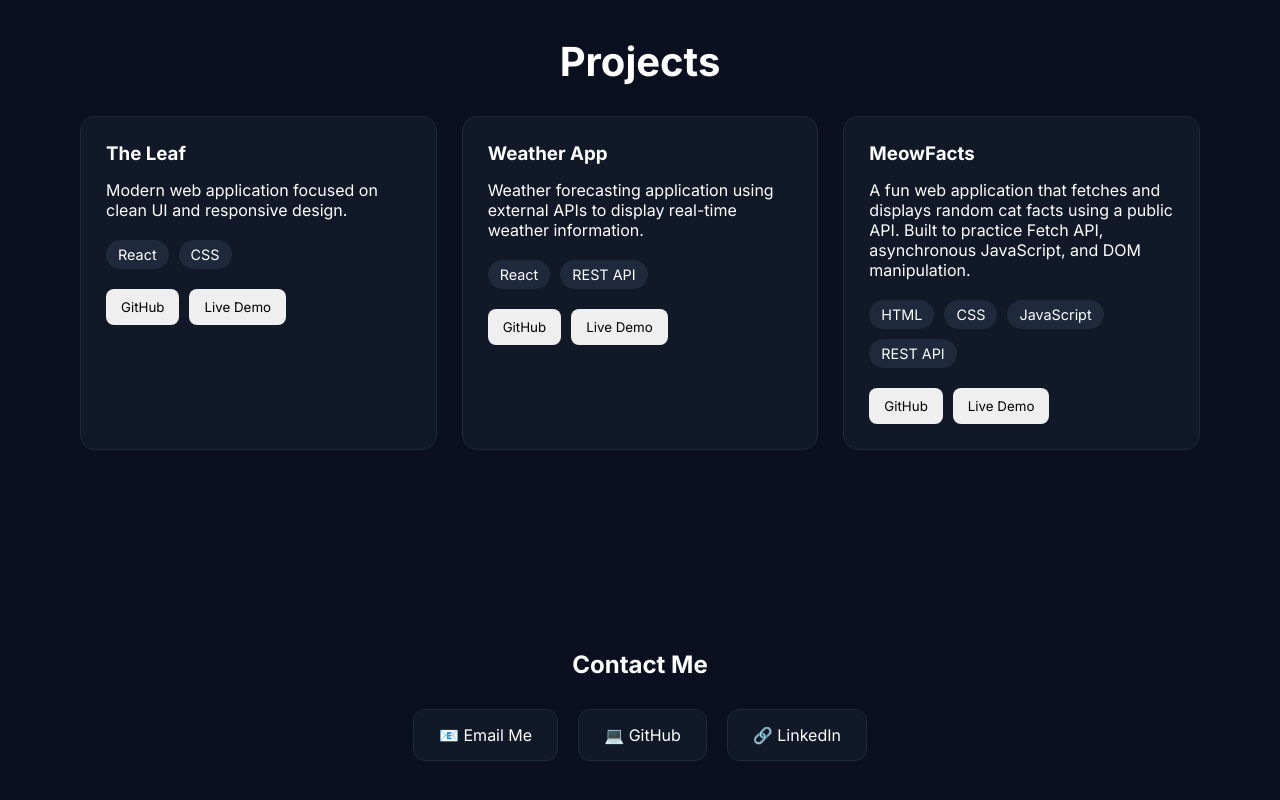
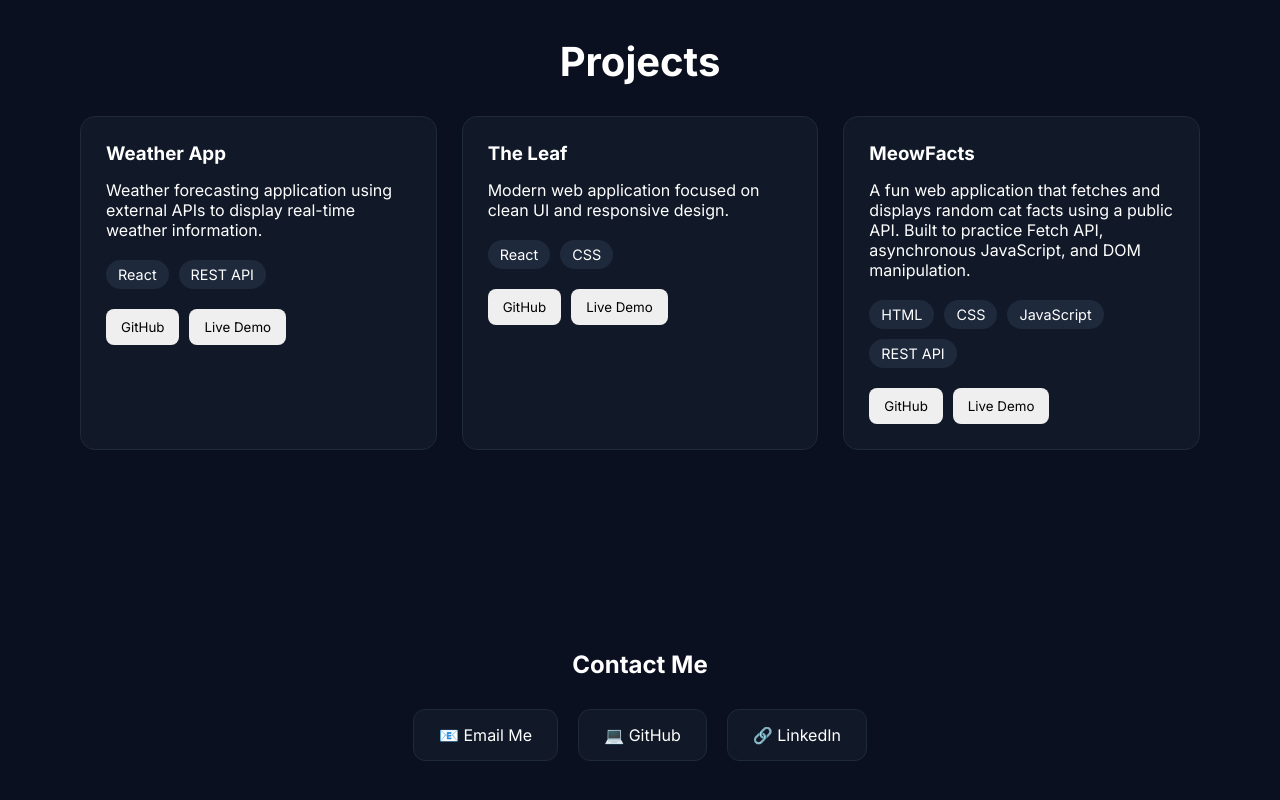
Before and after one commit to iamsachinG/sachin-portfolio, a React (Vite) app: page / in a window 1280 px wide. Shown: the part 2099-2899 px from the top of the page. Built offline with nearby package versions, Linux system fonts and the light colour scheme.

Commit message:
Remove Trimbak project from portfolio

```diff
--- a/src/components/Projects.jsx
+++ b/src/components/Projects.jsx
@@ -1,5 +1,14 @@
 function Projects() {
     const projects = [
+        {
+            title: "Weather App",
+            description:
+                "Weather forecasting application using external APIs to display real-time weather information.",
+            github: "https://github.com/iamsachinG/Weather",
+            demo: "https://weather-phi-bice.vercel.app/",
+            tech: ["React", "REST API"]
+        },
+
         {
             title: "The Leaf",
             description:
@@ -7,15 +16,6 @@ function Projects() {
             github: "https://github.com/iamsachinG/The-Leaf",
             demo: "https://iamsaching.github.io/The-Leaf/",
             tech: ["React", "CSS"]
-        },
-
-        {
-            title: "Weather App",
-            description:
-                "Weather forecasting application using external APIs to display real-time weather information.",
-            github: "https://github.com/iamsachinG/Weather",
-            demo: "https://weather-phi-bice.vercel.app/",
-            tech: ["React", "REST API"]
         },
 
         {
```
